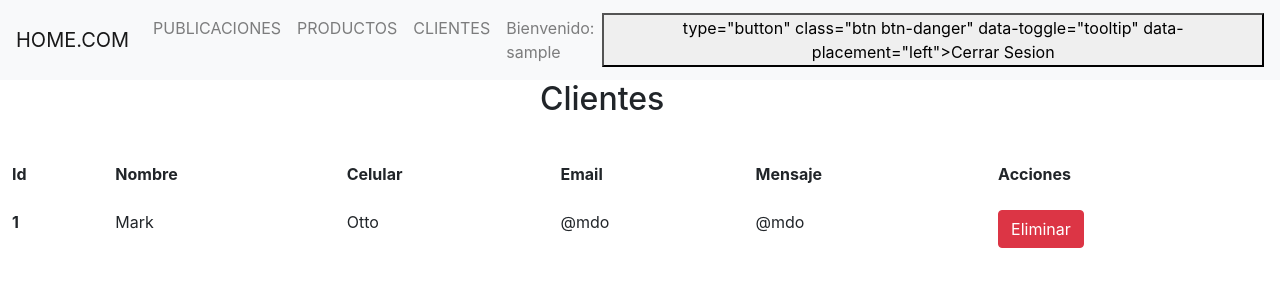
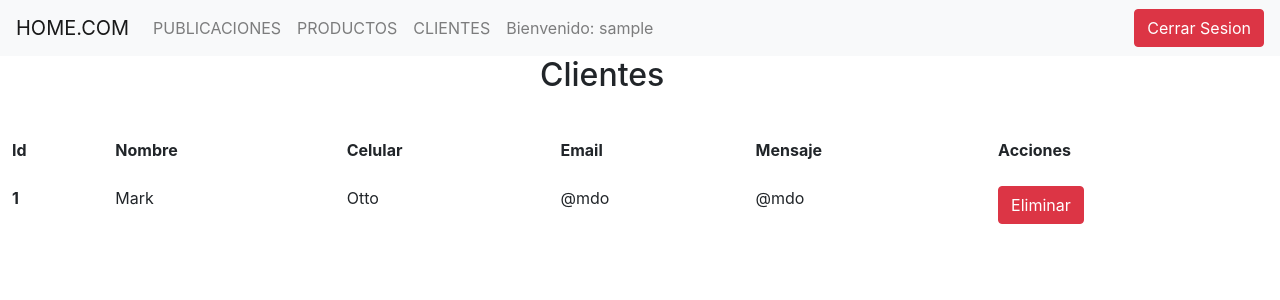
Before and after one commit to Vanestefani/proyecto-integrador-php, a PHP site: page /vistas/vistaClientes.php in a window 1280 px wide. Shown: the top 300 px of the page. Run offline with PHP 8.4, Linux system fonts and the light colour scheme; the visitor is signed in with stand-in values (Sample User, id 1).

Commit message:
se modifico el narvar

```diff
--- a/vistas/narvarusu.php
+++ b/vistas/narvarusu.php
@@ -29,5 +29,5 @@ $usu=$_SESSION['user'];
 
     </ul>
   </div>
-            <button <?php session_destroy()?> <a href="../vistas/index.php"> type="button" class="btn btn-danger" data-toggle="tooltip" data-placement="left">Cerrar Sesion</button>
+            <button  type="button" class="btn btn-danger" data-toggle="tooltip" data-placement="left">Cerrar Sesion</button>
 </nav>
```
